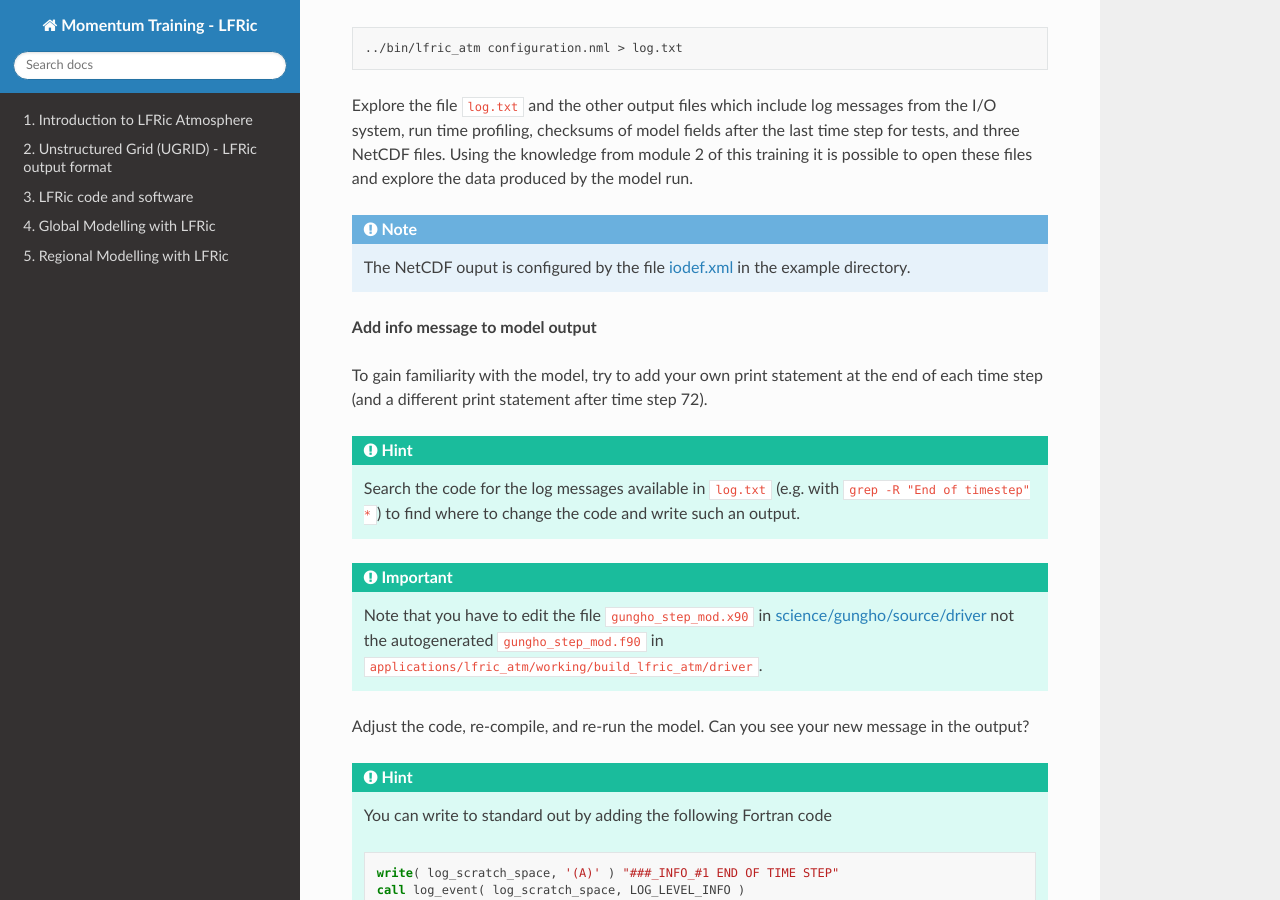
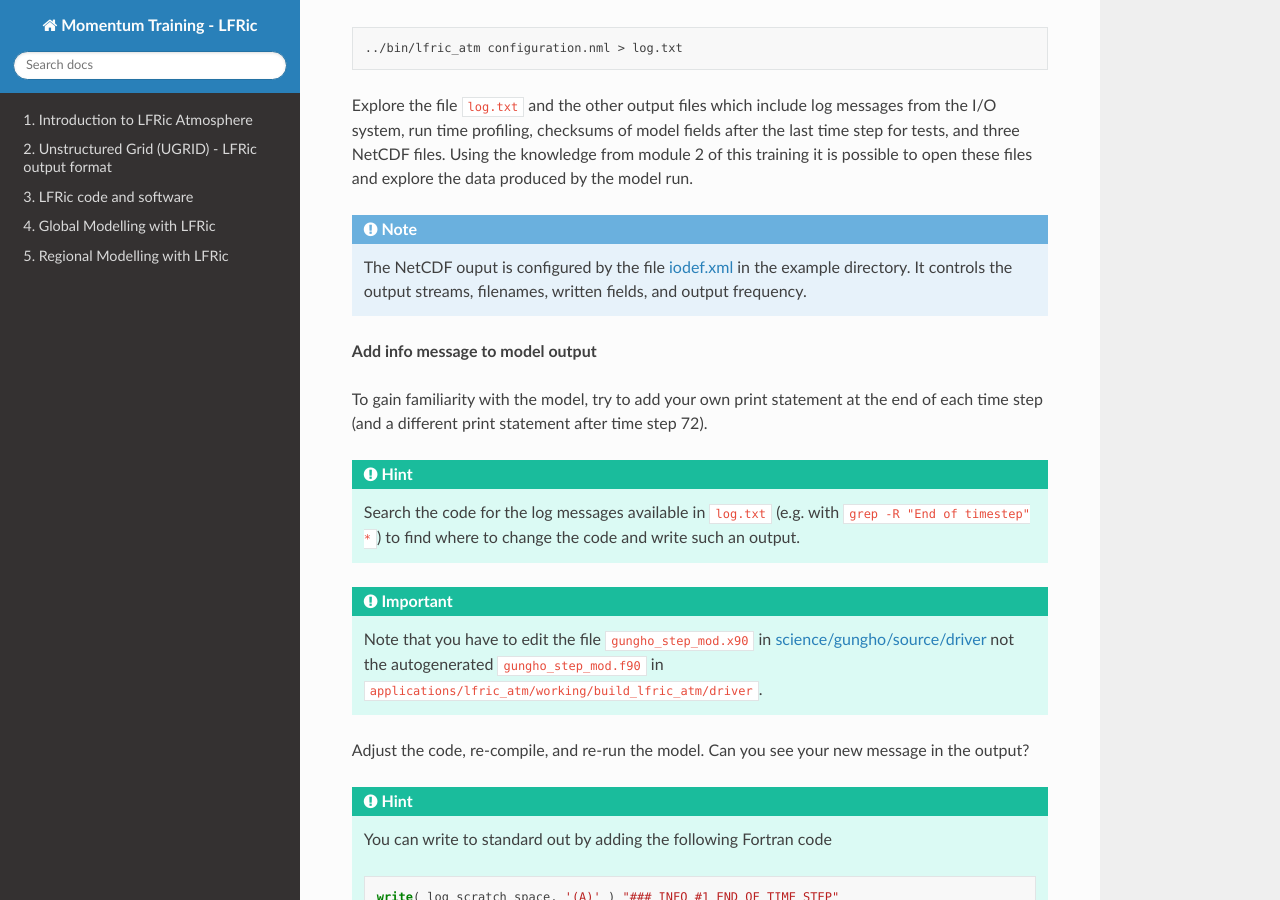
Before and after one commit to MetOffice/LFRic-Atmosphere-Training, a Sphinx documentation site: the page built from source/lfric_infrastructure/practical_command_line.rst, in a window 1280 px wide and 900 px high, scrolled down 1278 px. Built offline with Sphinx 7.4.7 and the Read the Docs theme 3.1.0, drawn with Linux system fonts in a browser that asks for light colours.

Commit message:
expand note about NetCDF output in command line tutorial

```diff
--- a/source/lfric_infrastructure/practical_command_line.rst
+++ b/source/lfric_infrastructure/practical_command_line.rst
@@ -51,7 +51,7 @@ The namelist file ``configuration.nml`` configures the model run. Redirect the s
 
 Explore the file ``log.txt`` and the other output files which include log messages from the I/O system, run time profiling, checksums of model fields after the last time step for tests, and three NetCDF files. Using the knowledge from module 2 of this training it is possible to open these files and explore the data produced by the model run.
 
-.. note::  The NetCDF ouput is configured by the file `iodef.xml  <https://code.metoffice.gov.uk/trac/lfric_apps/browser/main/trunk/applications/lfric_atm/example/iodef.xml#L46>`_ in the example directory.
+.. note::  The NetCDF ouput is configured by the file `iodef.xml  <https://code.metoffice.gov.uk/trac/lfric_apps/browser/main/trunk/applications/lfric_atm/example/iodef.xml#L46>`_ in the example directory. It controls the output streams, filenames, written fields, and output frequency.
 
 **Add info message to model output**
 
```
